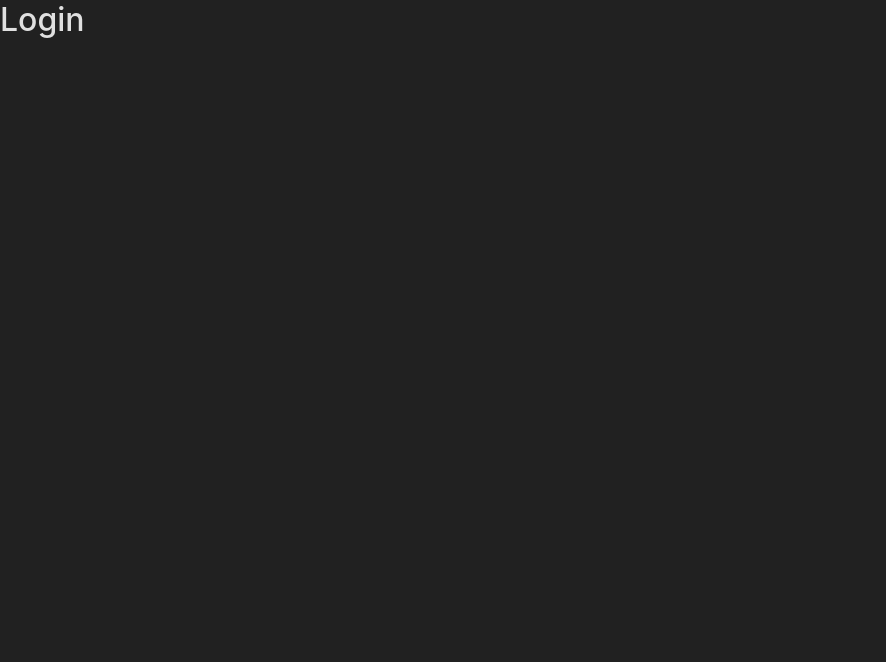
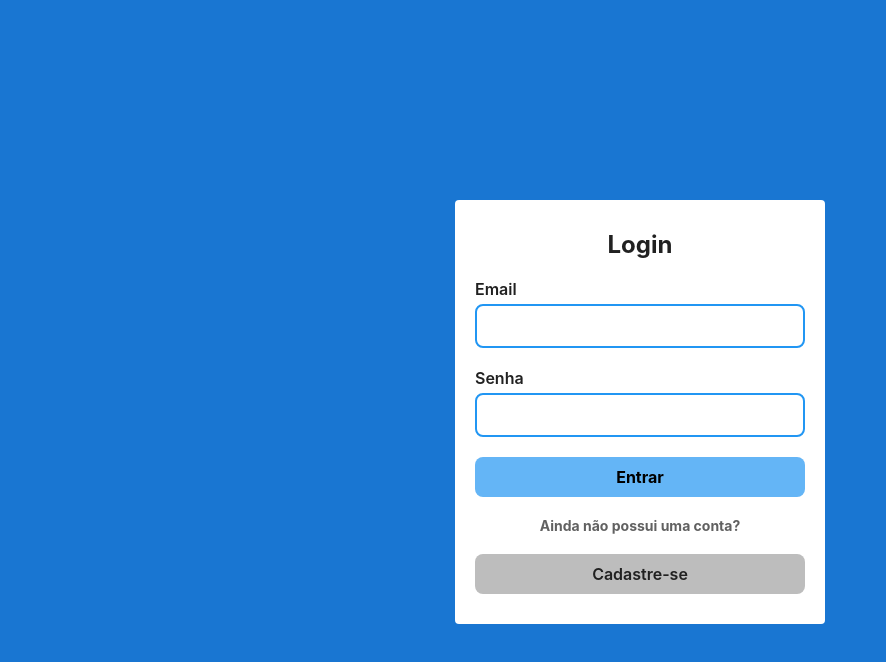
Before and after one commit to ErikNibe/fullstack-project-frontend, a React (Vite) app: page / in a window 1280 px wide. Shown: the top 662 px of the page, without its empty margins (0-886 px from the left). Built offline with nearby package versions, Linux system fonts and the light colour scheme.

Commit message:
feat: add Login and Register page layouts

```diff
--- /dev/null
+++ b/src/components/Input/index.tsx
@@ -0,0 +1,17 @@
+import { UseFormRegisterReturn } from "react-hook-form";
+import { InputContainer } from "./styles";
+
+interface iInputProps {
+  type: string;
+  label: string;
+  register: UseFormRegisterReturn;
+}
+
+export const Input = ({ type, label, register }: iInputProps) => {
+  return (
+    <InputContainer>
+      <label>{label}</label>
+      <input type={type} {...register} required />
+    </InputContainer>
+  );
+};
--- /dev/null
+++ b/src/components/Input/styles.ts
@@ -0,0 +1,25 @@
+import styled from "styled-components";
+
+export const InputContainer = styled.div`
+  display: flex;
+  flex-direction: column;
+  gap: 5px;
+
+  font-weight: 600;
+
+  & > input {
+    width: 100%;
+    height: 40px;
+
+    padding: 20px 15px;
+
+    border: 2px solid var(--color-blue-500);
+    border-radius: 8px;
+    outline: none;
+  }
+
+  & > input:focus {
+    border: 2px solid var(--color-gray-900);
+    background-color: var(--color-blue-500);
+  }
+`;
--- a/src/pages/Login/index.tsx
+++ b/src/pages/Login/index.tsx
@@ -1,3 +1,27 @@
+import { Input } from "../../components/Input";
+import { Button } from "../../styles/Button";
+import { FormContainer } from "../../styles/FormContainer";
+import { useForm } from "react-hook-form";
+import { Link } from "../../styles/Link";
+
 export const Login = () => {
-  return <h1>Login</h1>;
+  const { register } = useForm();
+
+  return (
+    <FormContainer>
+      <h2>Login</h2>
+
+      <Input type="email" label="Email" register={register("email")} />
+
+      <Input type="password" label="Senha" register={register("password")} />
+
+      <Button btnColor="blue" btnSize="big">
+        Entrar
+      </Button>
+
+      <span>Ainda não possui uma conta?</span>
+
+      <Link to={"/register"}>Cadastre-se</Link>
+    </FormContainer>
+  );
 };
--- a/src/pages/Register/index.tsx
+++ b/src/pages/Register/index.tsx
@@ -1,3 +1,34 @@
+import { Input } from "../../components/Input";
+import { Button } from "../../styles/Button";
+import { FormContainer } from "../../styles/FormContainer";
+import { useForm } from "react-hook-form";
+import { Link } from "../../styles/Link";
+
 export const Register = () => {
-  return <h1>Register</h1>;
+  const { register } = useForm();
+  return (
+    <FormContainer>
+      <h2>Cadastro</h2>
+
+      <Input
+        type="text"
+        label="Nome completo"
+        register={register("fullName")}
+      />
+
+      <Input type="email" label="Email" register={register("email")} />
+
+      <Input type="password" label="Senha" register={register("password")} />
+
+      <Input type="text" label="Telefone" register={register("phone")} />
+
+      <Button btnColor="blue" btnSize="big">
+        Cadastrar-se
+      </Button>
+
+      <span>Já possui conta?</span>
+
+      <Link to={"/"}>Ir para o login</Link>
+    </FormContainer>
+  );
 };
--- /dev/null
+++ b/src/styles/Button.ts
@@ -0,0 +1,47 @@
+import styled, { css } from "styled-components";
+
+interface iButtonProps {
+  btnSize: string;
+  btnColor: string;
+}
+
+export const Button = styled.button<iButtonProps>`
+  border: none;
+  border-radius: 8px;
+
+  font-weight: 700;
+
+  ${({ btnSize }) => {
+    switch (btnSize) {
+      case "big":
+        return css`
+          height: 40px;
+          padding: 0 20px;
+
+          font-size: 16px;
+        `;
+    }
+  }}
+
+  ${({ btnColor }) => {
+    switch (btnColor) {
+      case "blue":
+        return css`
+          background-color: var(--color-blue-300);
+
+          &:hover {
+            background-color: var(--color-blue-700);
+            color: var(--color-white);
+          }
+        `;
+      //   case "gray":
+      //     return css`
+      //       background-color: var(--color-gray-400);
+
+      //       &:hover {
+      //         background-color: var(--color-gray-700);
+      //       }
+      //     `;
+    }
+  }}
+`;
--- /dev/null
+++ b/src/styles/FormContainer.ts
@@ -0,0 +1,30 @@
+import styled from "styled-components";
+
+export const FormContainer = styled.div`
+  display: flex;
+  flex-direction: column;
+  gap: 20px;
+
+  margin: 200px auto;
+  padding: 30px 20px;
+  width: 370px;
+
+  border-radius: 4px;
+
+  background-color: var(--color-white);
+
+  color: var(--color-gray-900);
+
+  & > h2,
+  span {
+    text-align: center;
+
+    font-weight: bold;
+  }
+
+  span {
+    font-weight: 700;
+    font-size: 14px;
+    color: var(--color-gray-700);
+  }
+`;
--- a/src/styles/GlobalStyles.ts
+++ b/src/styles/GlobalStyles.ts
@@ -20,6 +20,7 @@ export default createGlobalStyle`
     --color-gray-300: #e0e0e0;
     --color-gray-200: #eeeeee;
     --color-gray-100: #f5f5f5;
+    --color-white: #FFF;
 
     font-size: 60%;
   }
@@ -43,7 +44,7 @@ export default createGlobalStyle`
   }
 
   body {
-    background: var(--color-gray-900);
+    background: var(--color-blue-700);
     color: var(--color-gray-300);
     -webkit-font-smoothing: antialiased;
 
@@ -51,7 +52,7 @@ export default createGlobalStyle`
   }
 
   body, input, button, textarea {
-    font-family: 'Inter';
+    font-family: 'Inter', sans-serif;
     font-size: 1.6rem;
   }
 
--- /dev/null
+++ b/src/styles/Link.ts
@@ -0,0 +1,27 @@
+import styled from "styled-components";
+import { Link as LinkRouter } from "react-router-dom";
+
+export const Link = styled(LinkRouter)`
+  display: flex;
+  justify-content: center;
+  align-items: center;
+
+  width: 100%;
+  height: 40px;
+  padding: 0 20px;
+
+  border: none;
+  border-radius: 8px;
+
+  text-decoration: none;
+  font-weight: 600;
+  font-size: 16px;
+  color: var(--color-gray-900);
+
+  background-color: var(--color-gray-400);
+
+  &:hover {
+    background-color: var(--color-gray-700);
+    color: var(--color-gray-200);
+  }
+`;
```
